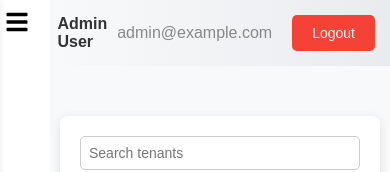
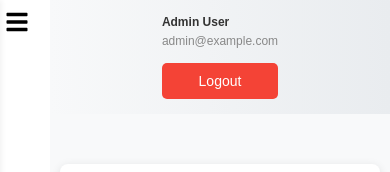
Before and after one commit to Meetkamal256/multi-tenancy-app-frontend, a Next.js app: page /tenants in a window 390 px wide. Shown: the top 172 px of the page. Built offline with nearby package versions, Linux system fonts and the light colour scheme; no server answers.

Commit message:
Build header section for tablets and small devices

```diff
--- a/app/_components/header/header.module.css
+++ b/app/_components/header/header.module.css
@@ -1,30 +1,34 @@
 .container {
   width: 100%;
   padding: 15px;
- background: linear-gradient(to right, #f8f9fa, #e9ecef);
+  background: linear-gradient(to right, #f8f9fa, #e9ecef);
   box-shadow: 0 2px 10px rgba(0, 0, 0, 0.1);
   color: #333;
 }
 
 .headerContent {
-    display: flex;
-    justify-content: flex-end;
-    align-items: center;
+  display: flex;
+  justify-content: flex-end;
+  align-items: center;
+  flex-wrap: wrap;
 }
 
 .userInfo {
   display: flex;
   align-items: center;
+  flex-wrap: wrap;
 }
 
 .userName {
   margin-right: 10px;
   font-weight: bold;
+  font-size: 16px;
 }
 
 .userEmail {
   margin-right: 20px;
   color: #888;
+  font-size: 14px;
 }
 
 .logoutBtn {
@@ -41,3 +45,67 @@
 .logoutBtn:hover {
   background-color: #d32f2f;
 }
+
+@media (min-width: 1280px) {
+  .container {
+    padding: 20px 40px;
+  }
+
+  .userName {
+    font-size: 18px;
+  }
+
+  .userEmail {
+    font-size: 16px;
+  }
+
+  .logoutBtn {
+    font-size: 16px;
+  }
+}
+
+@media (min-width: 768px) and (min-width: 1024px) {
+  .container {
+    padding: 15px 30px;
+  }
+
+  .headerContent {
+    justify-content: space-between;
+  }
+
+  .userName,
+  .userEmail {
+    font-size: 14px;
+  }
+
+  .logoutBtn {
+    padding: 8px 16px;
+    font-size: 14px;
+  }
+}
+
+@media (max-width: 767px) {
+  .headerContent {
+    flex-direction: column;
+    align-items: center;
+  }
+
+  .userInfo {
+    flex-direction: column;
+    align-items: flex-start;
+  }
+
+  .userName,
+  .userEmail {
+    margin-right: 0;
+    margin-bottom: 5px;
+    font-size: 12px;
+  }
+
+  .logoutBtn {
+    width: 100%;
+    padding: 10px;
+    font-size: 14px;
+    margin-top: 10px;
+  }
+}
```
